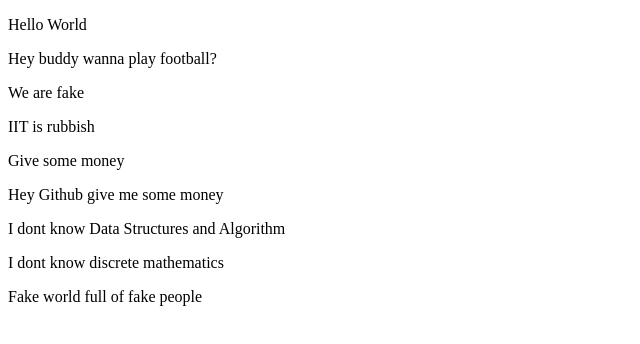
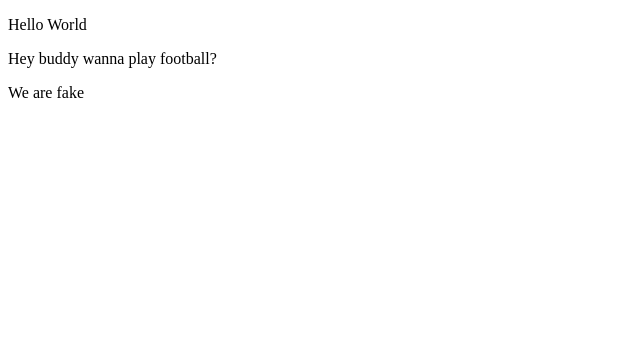
Before and after one commit to terrificTerror/Html-class, a plain HTML site: page index.html in a window 1280 px wide. Shown: the whole page, without its empty margins (0-640 px from the left). Drawn offline with Linux system fonts and the light colour scheme.

Commit message:
restore index.html

```diff
--- a/index.html
+++ b/index.html
@@ -10,11 +10,7 @@
     <p>Hello World</p>
     <p>Hey buddy wanna play football?</p>
     <p>We are fake </p>
-    <p>IIT is rubbish</p>
-    <p>Give some money</p>
-    <p>Hey Github give me some money</p>
-    <p>I dont know Data Structures and Algorithm</p>
-    <p>I dont know discrete mathematics</p>
-    <p>Fake world full of fake people</p>
+
+
 </body>
 </html>
```
